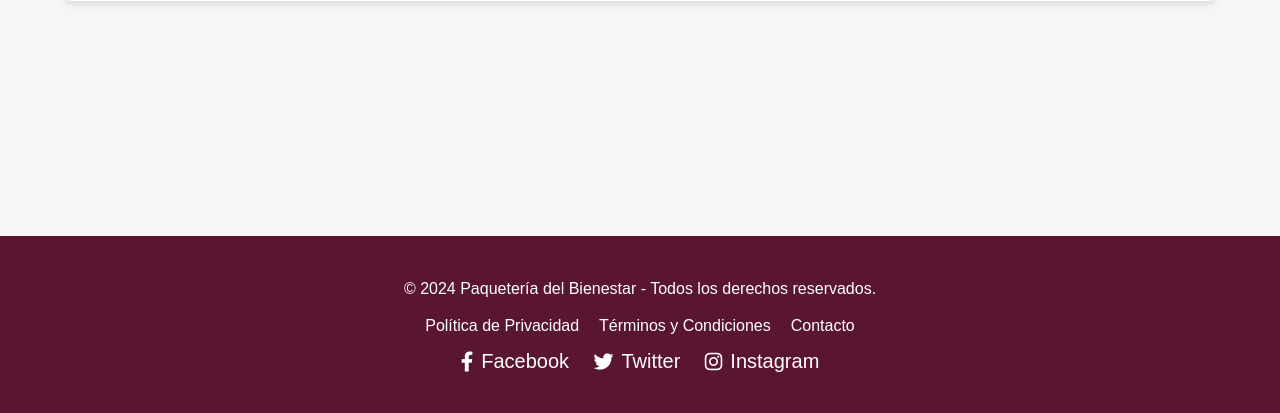
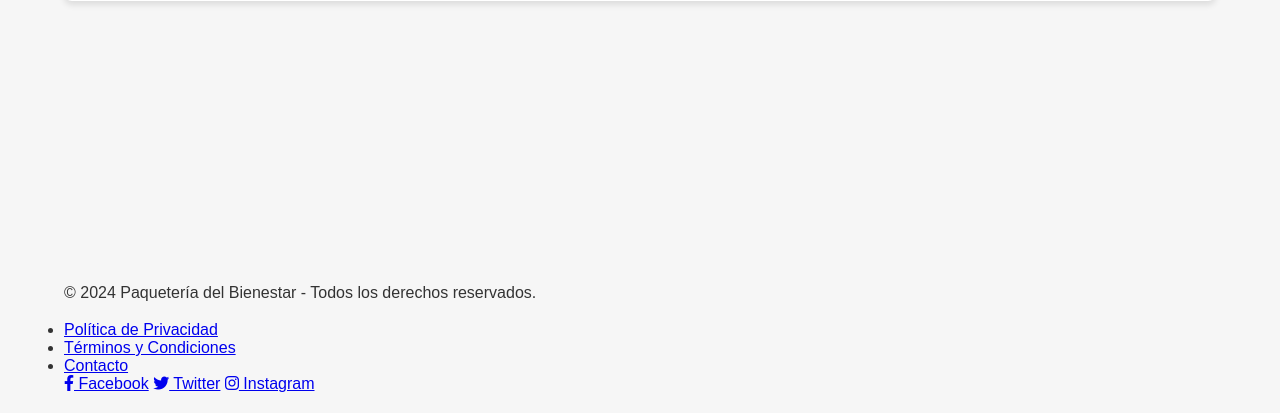
Before and after one commit to rayo-alcantar/Paqueteria_del_bienestar, a Django app: page /rastreo-paquete/ in a window 1280 px wide. Shown: the part 387-800 px from the top of the page. Run offline with Django 3.2, Linux system fonts and the light colour scheme.

Commit message:
se modifican los estilos

```diff
--- a/static/css/styles.css
+++ b/static/css/styles.css
@@ -177,68 +199,104 @@ p {
     margin-bottom: 20px;
 }
 
+.alert-danger {
+    background-color: #f8d7da;
+    color: #721c24;
+}
+
 .alert-success {
     background-color: #d4edda;
     color: #155724;
 }
 
-.alert-danger {
-    background-color: #f8d7da;
-    color: #721c24;
+/* Tabla */
+.table {
+    width: 100%;
+    margin-top: 20px;
+    border-collapse: collapse;
+    background-color: #B22222; /* Tonalidad de rojo */
 }
 
-/* Estilos del Pie de Página */
-footer {
-    background-color: #5A1631; /* Fondo guinda */
-    color: #FFFFFF;
-    padding: 20px 0;
+.table th, .table td {
+    border: 1px solid #FFFFFF;
+    padding: 10px;
+    text-align: left;
 }
 
-footer .container {
-    display: flex;
-    flex-direction: column;
-    align-items: center;
-    text-align: center;
+.table th {
+    background-color: #CD5C5C; /* Tonalidad más clara de rojo */
 }
 
-footer .footer-links ul {
-    list-style: none;
-    display: flex;
-    margin-bottom: 15px;
-    flex-wrap: wrap;
-    justify-content: center;
+/* Línea de tiempo */
+.timeline {
+    position: relative;
+    padding: 20px 0;
+    margin-top: 20px;
 }
 
-footer .footer-links ul li {
-    margin: 0 10px;
+.timeline::before {
+    content: '';
+    position: absolute;
+    left: 50%;
+    top: 0;
+    bottom: 0;
+    width: 4px;
+    background: #FFC0CB; /* Rosa */
+    transform: translateX(-50%);
 }
 
-footer .footer-links ul li a {
+.timeline-item {
+    position: relative;
+    width: 45%;
+    padding: 10px;
+    background-color: #B22222;
+    border-radius: 5px;
+    margin-bottom: 20px;
     color: #FFFFFF;
-    text-decoration: none;
-    transition: text-decoration 0.3s;
 }
 
-footer .footer-links ul li a:hover {
-    text-decoration: underline;
+.timeline-item.left {
+    left: 0;
 }
 
-footer .social-icons a {
-    color: #FFFFFF;
-    text-decoration: none;
-    margin: 0 10px;
-    display: inline-flex;
-    align-items: center;
-    transition: color 0.3s;
-    font-size: 20px;
+.timeline-item.right {
+    left: 55%;
 }
 
-footer .social-icons a:hover {
-    color: #FFD700; /* Dorado al pasar el mouse */
+.timeline-item::after {
+    content: '';
+    position: absolute;
+    top: 20px;
+    width: 0;
+    height: 0;
+    border: 10px solid transparent;
 }
 
-footer .social-icons i {
-    margin-right: 8px;
+.timeline-item.left::after {
+    right: -20px;
+    border-left-color: #B22222;
+}
+
+.timeline-item.right::after {
+    left: -20px;
+    border-right-color: #B22222;
+}
+
+.timeline-content h4 {
+    margin-top: 0;
+}
+
+/* Mensajes de Error */
+.error-message {
+    color: #FF0000; /* Rojo para destacar errores */
+    margin-top: 5px;
+    font-size: 14px;
+    display: flex;
+    align-items: center;
+}
+
+.error-message i {
+    margin-right: 5px;
 }
 
 /* Responsividad */
```
Also changed, not shown: other parts of static/css/styles.css (+38 -1 lines).
